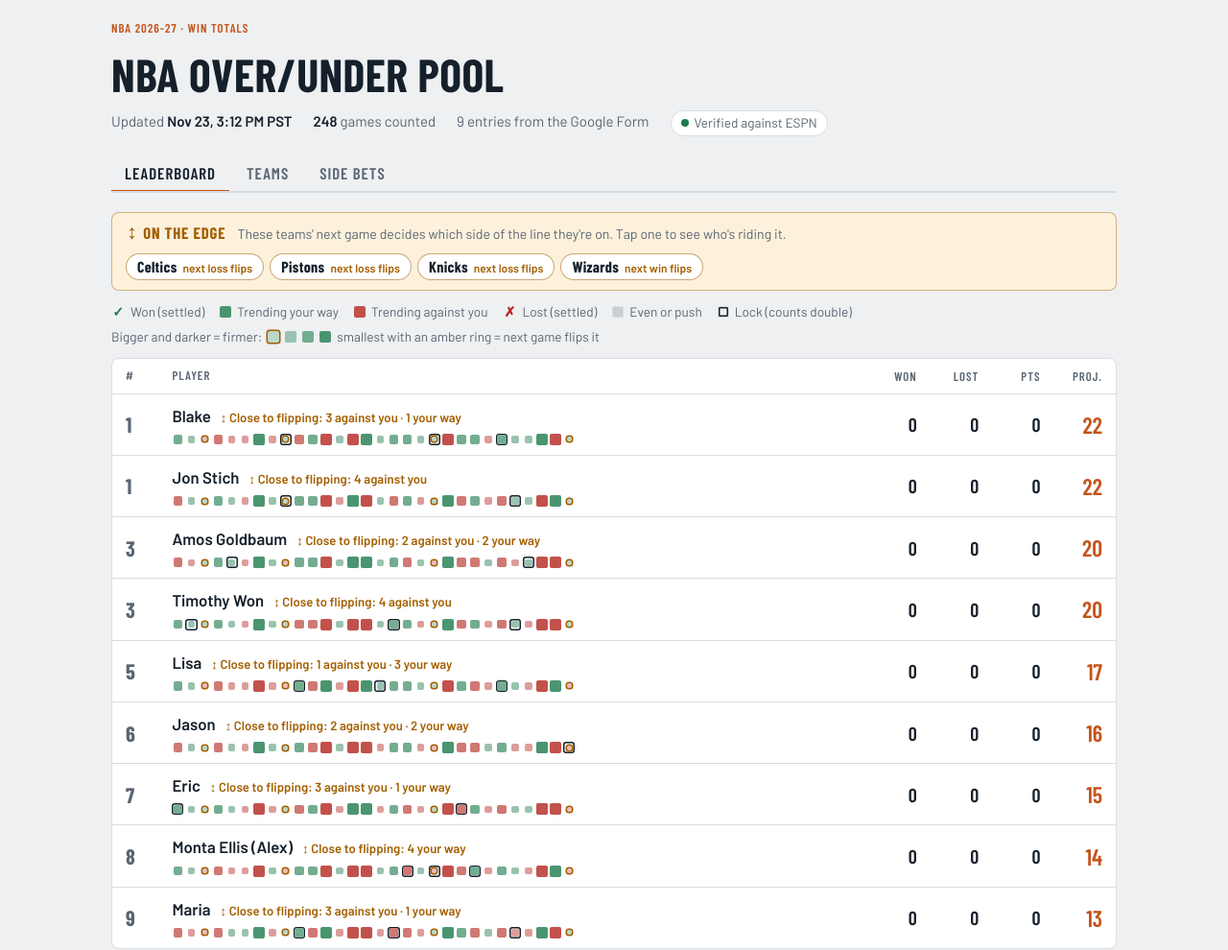
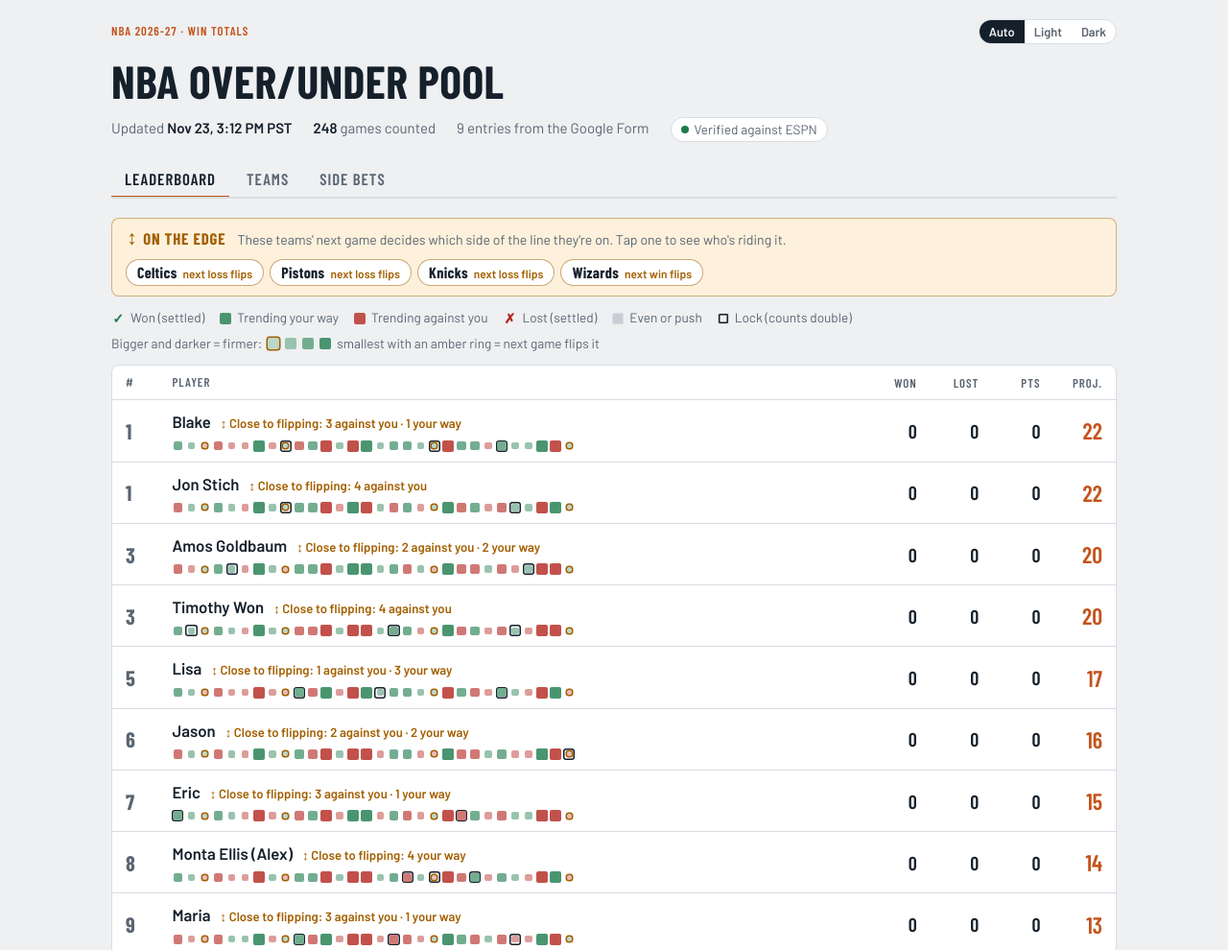
Before and after one commit to crystalballdontlie/pickem, a plain HTML site: page site/index.html in a window 1280 px wide. Shown: the top 990 px of the page at 96% size. Drawn offline with nearby package versions, Linux system fonts and the light colour scheme.

Commit message:
Add Auto/Light/Dark theme switch
Co-Authored-By: Claude Opus 5.5 <noreply@anthropic.com>
Claude-Session: https://claude.ai/code/session_01UKAyseLWTGgiHXYik4HcDc

```diff
--- a/site/index.html
+++ b/site/index.html
@@ -7,6 +7,9 @@
 <link rel="preconnect" href="https://fonts.googleapis.com">
 <link rel="preconnect" href="https://fonts.gstatic.com" crossorigin>
 <link rel="stylesheet" href="https://fonts.googleapis.com/css2?family=Barlow+Condensed:wght@500;600;700&family=Barlow:wght@400;500;600&display=swap">
+<script>
+  try { const t = localStorage.getItem("theme"); if (t === "light" || t === "dark") document.documentElement.dataset.theme = t; } catch (e) {}
+</script>
 <style>
 /* Layout: scoreboard header, then a leaderboard where each person's 30 picks read as a strip of lights, then the team board with pace-vs-line bars. */
 :root {
@@ -40,6 +43,11 @@ header { display: grid; gap: 14px; }
 .eyebrow { color: var(--accent); }
 .meta { display: flex; flex-wrap: wrap; gap: 8px 22px; align-items: baseline; color: var(--muted); }
 .meta b { color: var(--ink); font-weight: 600; }
+header .top { display: flex; justify-content: space-between; align-items: center; gap: 12px; }
+.theme { display: inline-flex; border: 1px solid var(--line); border-radius: 999px; overflow: hidden; background: var(--surface); flex: none; }
+.theme button { font: 600 .8rem var(--body); border: 0; background: none; color: var(--muted); padding: 4px 10px; cursor: pointer; }
+.theme button[aria-pressed="true"] { background: var(--ink); color: var(--bg); }
+.theme button:focus-visible { outline: 2px solid var(--accent); outline-offset: -2px; }
 .pill { display: inline-flex; align-items: center; gap: 6px; padding: 2px 10px; border-radius: 999px; font-size: .85rem; border: 1px solid var(--line); background: var(--surface); }
 .pill::before { content: ""; width: 8px; height: 8px; border-radius: 50%; background: var(--even); }
 .pill.match::before { background: var(--won); }
@@ -190,7 +198,12 @@ footer { color: var(--muted); font-size: .85rem; }
 <body>
 <div class="wrap">
   <header>
-    <div class="label eyebrow" id="season">NBA season</div>
+    <div class="top">
+      <div class="label eyebrow" id="season">NBA season</div>
+      <div class="theme" role="group" aria-label="Color theme">
+        <button data-theme="auto" title="Match this device's setting">Auto</button><button data-theme="light">Light</button><button data-theme="dark">Dark</button>
+      </div>
+    </div>
     <h1 id="poolName">Over/Under Pool</h1>
     <div class="meta">
       <span>Updated <b id="updated">—</b></span>
@@ -253,6 +266,17 @@ footer { color: var(--muted); font-size: .85rem; }
 </div>
 
 <script>
+  (function themeToggle() {
+    const root = document.documentElement;
+    const set = (t) => {
+      if (t === "auto") delete root.dataset.theme; else root.dataset.theme = t;
+      try { t === "auto" ? localStorage.removeItem("theme") : localStorage.setItem("theme", t); } catch (e) {}
+      document.querySelectorAll(".theme button").forEach((b) => b.setAttribute("aria-pressed", String(b.dataset.theme === t)));
+    };
+    document.querySelectorAll(".theme button").forEach((b) => b.addEventListener("click", () => set(b.dataset.theme)));
+    set(root.dataset.theme || "auto");
+  })();
+
 (() => {
   const $ = (id) => document.getElementById(id);
   const esc = (s) => String(s).replace(/[&<>"]/g, (c) => ({ "&": "&amp;", "<": "&lt;", ">": "&gt;", '"': "&quot;" })[c]);
```
